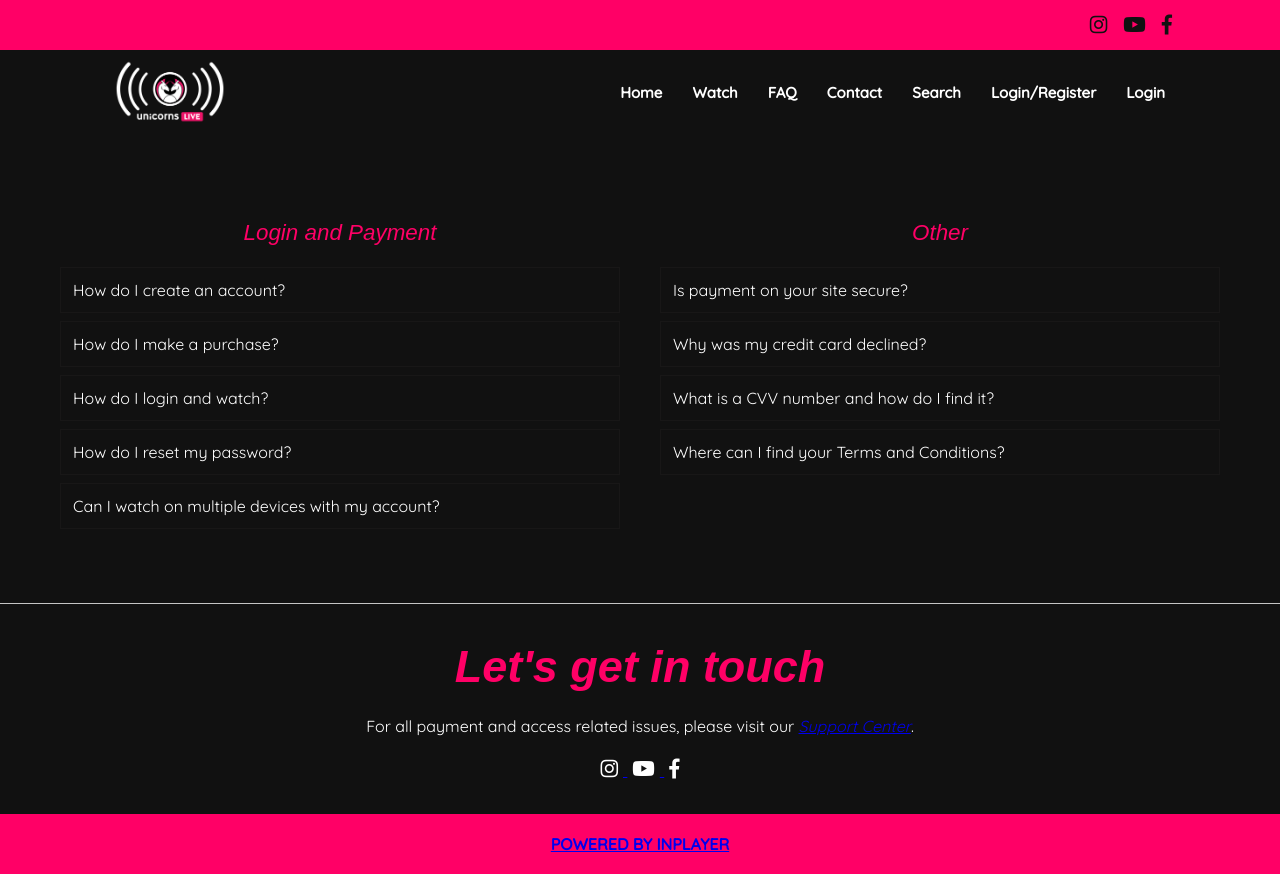
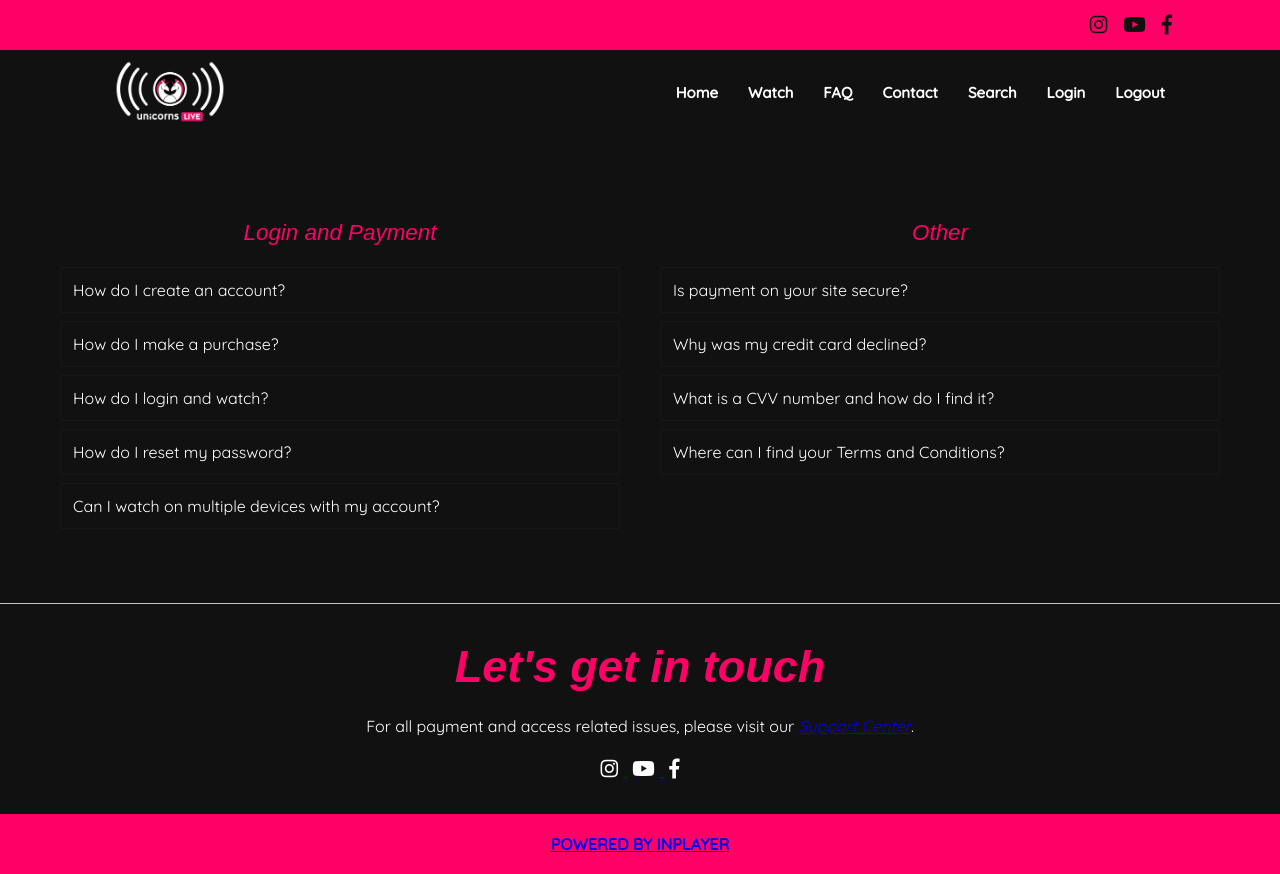
Before and after one commit to martinaveljanovska/RebelliousUnicorns, a plain HTML site: page faq.html in a window 1280 px wide. Drawn offline with nearby package versions, Linux system fonts and the light colour scheme; a script that the page names is missing; files whose address does not match are found by name; a web font is replaced by a local one.

Commit message:
modified login btn

```diff
--- a/faq.html
+++ b/faq.html
@@ -88,8 +88,8 @@
         <li> <a href="#faq" class="page-scroll">FAQ</a> </li>
         <li> <a href="#footer" class="page-scroll">Contact</a> </li>
         <li> <a href="#/" id="search">Search</a> </li>
-        <li> <a href="#/" class="inplayer-button inplayer-paywall-login ">Login/Register</a></li>
-        <li><a class="inplayer-button inplayer-paywall-logout ">Login</a></li>
+        <li> <a href="#/" class="inplayer-button inplayer-paywall-login ">Login</a></li>
+        <li><a class="inplayer-button inplayer-paywall-logout ">Logout</a></li>
       </ul>
     </div>
     <button class="hamburger hamburger--squeeze" type="button" id="toggle">
```
Also changed, not shown: index.html (+2 -2 lines), item.html (+2 -2 lines).
